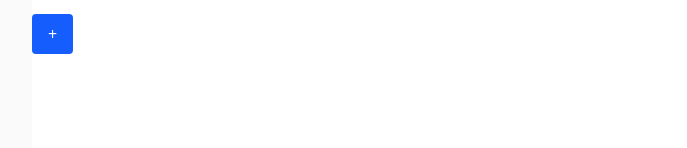
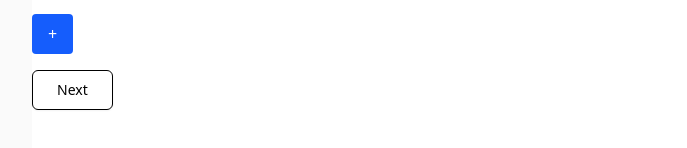
Before and after one commit to G-Tang2/sushi-sushi-EOD, a Next.js app: page /eod-report in a window 1280 px wide. Shown: the part 216-364 px from the top of the page, without its empty margins (224-911 px from the left). Built offline with nearby package versions, Linux system fonts and the light colour scheme.

Commit message:
added redirect to summary page from eod report page

```diff
--- a/app/eod-report/page.tsx
+++ b/app/eod-report/page.tsx
@@ -9,6 +9,8 @@ import {
   handrollCountAtom,
   pettyCashAtom,
 } from "@/state/moneyAtoms";
+import Link from "next/link";
+import { Button } from "@/components/ui/button";
 
 interface SalesStateEditorProps {
   salesAtom: PrimitiveAtom<SalesState>;
@@ -119,6 +121,11 @@ export default function EODReport() {
             +
           </button>
         </div>
+        <Link href="/summary" passHref>
+          <Button variant="outline" size="lg" className="mb-8">
+            Next
+          </Button>
+        </Link>
       </main>
     </div>
   );
```
